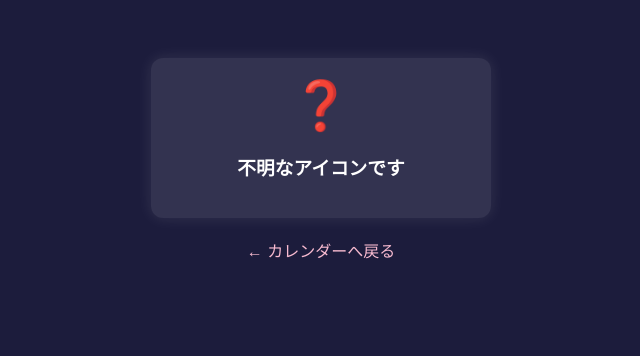
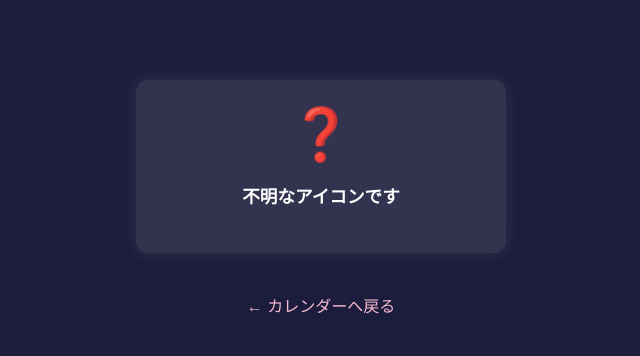
Before and after one commit to kayoajiki/kadai10_prototype, a PHP site: page /icon_info.php in a window 1280 px wide. Shown: the top 356 px of the page, without its empty margins (319-959 px from the left). Run offline with PHP 8.4, Linux system fonts and the light colour scheme.

Commit message:
Add files via upload

```diff
--- a/icon_info.php
+++ b/icon_info.php
@@ -4,15 +4,15 @@ $num = isset($_GET['n']) ? intval($_GET['n']) : 0;
 
 // ✅ アイコン解説データ
 $iconInfo = [
-    1 => ["🚀✨", "1️⃣ 新たな挑戦にぴったりの日。自分から一歩踏み出してみて！"],
-    2 => ["🤝😊", "2️⃣ 人との関わりがカギ。思いやりと協力を意識して過ごそう。"],
-    3 => ["🎨🎤", "3️⃣ 創造力・発信力が光る日。心が動く瞬間大切に発信してみて！"],
-    4 => ["🧱📈", "4️⃣ コツコツ積み上げる力が試される日。地道な努力を継続が吉"],
-    5 => ["🍃🌀", "5️⃣ 変化の流れが強い日。柔軟に動いて風に乗ろう。"],
-    6 => ["🏠❤️", "6️⃣ 家庭や仲間との時間を大切に。優しさが運を呼びます。"],
-    7 => ["🧘‍♀️🔍", "7️⃣ 内省に向いた日。静かな時間があなたに気づきをもたらします。"],
-    8 => ["💼💰", "8️⃣ 成果を意識すると良い日。お金や仕事運に動きがありそう。"],
-    9 => ["🍂🕊️", "9️⃣ 手放しと癒しのタイミング。過去を振り返ることで前に進めます。"]
+    1 => ["🚀", "1️⃣ 新たな挑戦にぴったりの日。自分から一歩踏み出してみて！"],
+    2 => ["🤝", "2️⃣ 人との関わりがカギ。思いやりと協力を意識して過ごそう。"],
+    3 => ["🎨", "3️⃣ 創造力・発信力が光る日。心が動く瞬間を大切に発信してみて！"],
+    4 => ["📈", "4️⃣ コツコツ積み上げる力が試される日。地道な努力を継続が吉"],
+    5 => ["🍃", "5️⃣ 変化の流れが強い日。柔軟に動いて風に乗ろう。"],
+    6 => ["🏠", "6️⃣ 家庭や仲間との時間を大切に。優しさが運を呼びます。"],
+    7 => ["🧘‍♀️", "7️⃣ 内省に向いた日。静かな時間があなたに気づきをもたらします。"],
+    8 => ["💰", "8️⃣ 成果を意識すると良い日。お金や仕事運に動きがありそう。"],
+    9 => ["🕊️", "9️⃣ 手放しと癒しのタイミング。過去を振り返ることで前に進めます。"]
 ];
 
 $icon = $iconInfo[$num][0] ?? "❓";
@@ -22,6 +22,7 @@ $text = $iconInfo[$num][1] ?? "不明なアイコンです";
 <html lang="ja">
 <head>
 <meta charset="UTF-8">
+<meta name="viewport" content="width=device-width, initial-scale=1.0">
 <title>アイコン解説</title>
 <style>
   body {
@@ -29,20 +30,41 @@ body {
       color:white;
       font-family:sans-serif;
       text-align:center;
-    padding:50px;
+      padding:40px 15px;
+      margin:0;
   }
   .card {
       background:rgba(255,255,255,0.1);
-    padding:20px;
+      padding:25px;
       border-radius:12px;
-    width:300px;
-    margin:0 auto;
+      width:100%;
+      max-width:320px;
+      margin:40px auto;
       box-shadow:0 0 15px rgba(255,255,255,0.1);
   }
   .icon {
-    font-size:3rem;
+      font-size:3.2rem;
+      margin-bottom:10px;
   }
-a {color:#f8bbd0; text-decoration:none; display:block; margin-top:20px;}
+  h3 {
+      font-size:1.1rem;
+      line-height:1.6;
+  }
+  a {
+      color:#f8bbd0;
+      text-decoration:none;
+      display:block;
+      margin-top:25px;
+      font-size:1rem;
+  }
+  a:hover {
+      text-decoration:underline;
+  }
+  @media (max-width:480px) {
+      .icon { font-size:2.5rem; }
+      h3 { font-size:1rem; }
+      .card { padding:20px; }
+  }
 </style>
 </head>
 <body>
```
Lines whose indentation alone changed are shown as unchanged.
